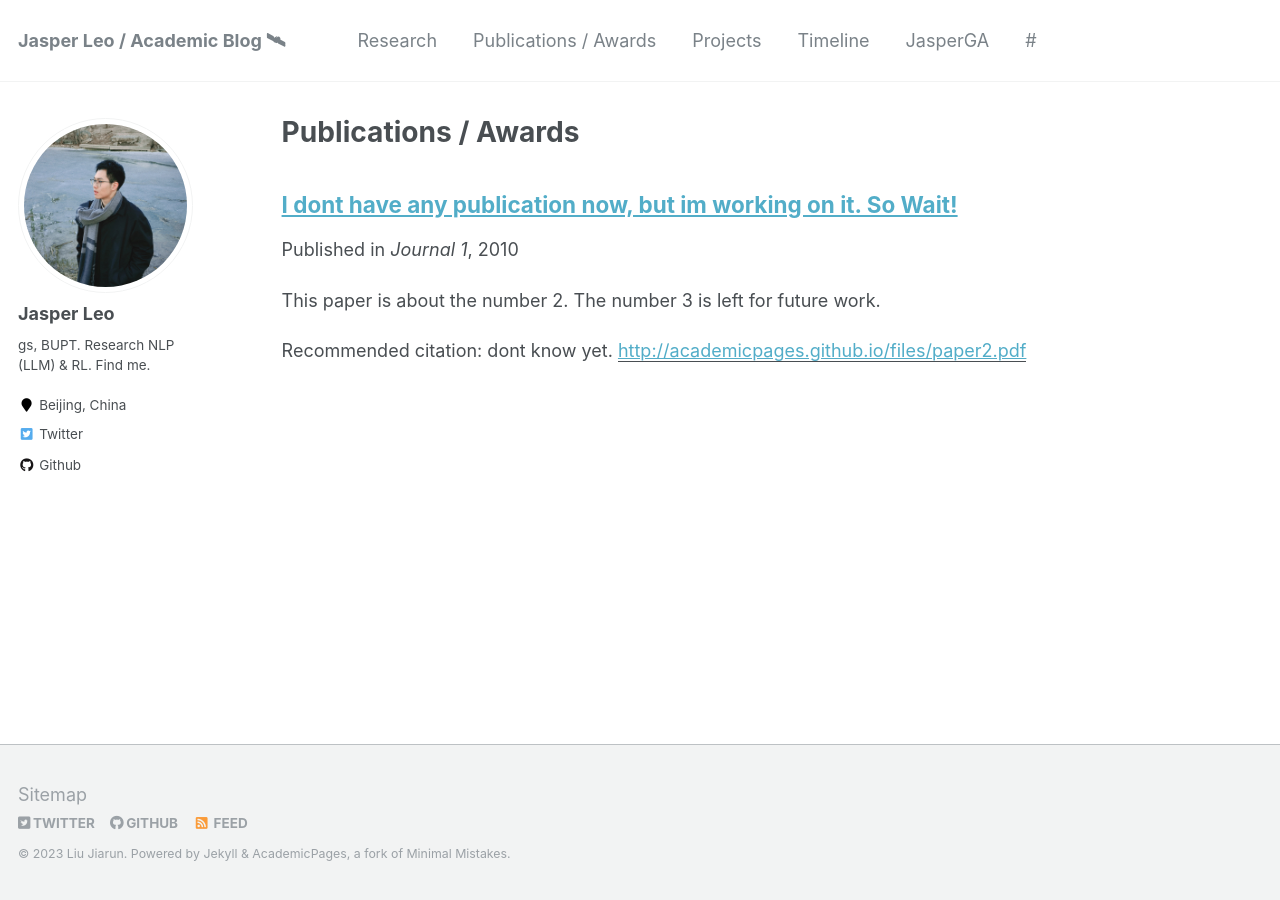
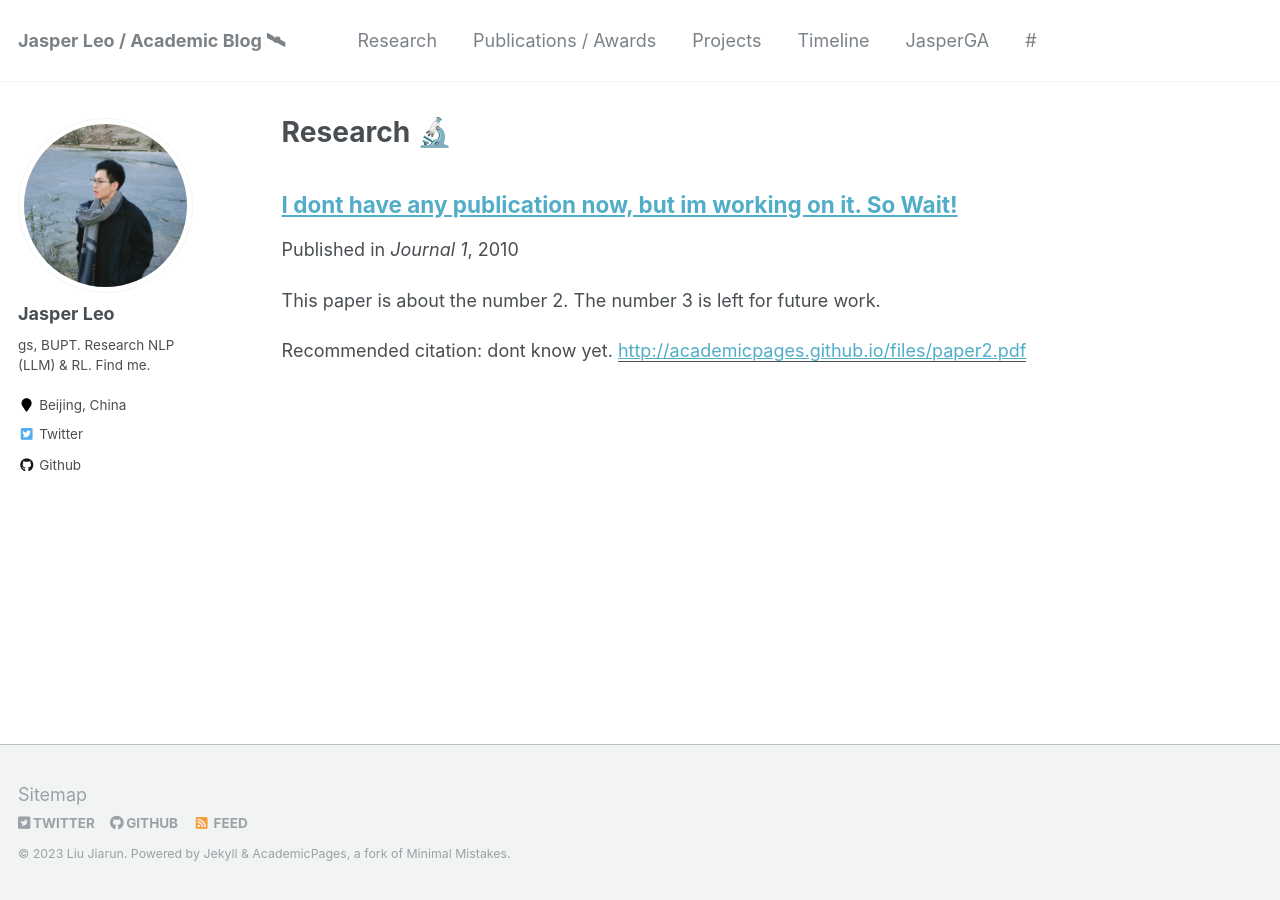
Before and after one commit to KLGR123/KLGR123.github.io, a Jekyll site: the page built from _pages/publications.md, in a window 1280 px wide. Built offline with Jekyll 4.4.1, drawn with Linux system fonts in a browser that asks for light colours.

Commit message:
Update publications.md

```diff
--- a/_pages/publications.md
+++ b/_pages/publications.md
@@ -1,6 +1,6 @@
 ---
 layout: archive
-title: "Publications / Awards"
+title: "Research 🔬"
 permalink: /publications/
 author_profile: true
 ---
```
